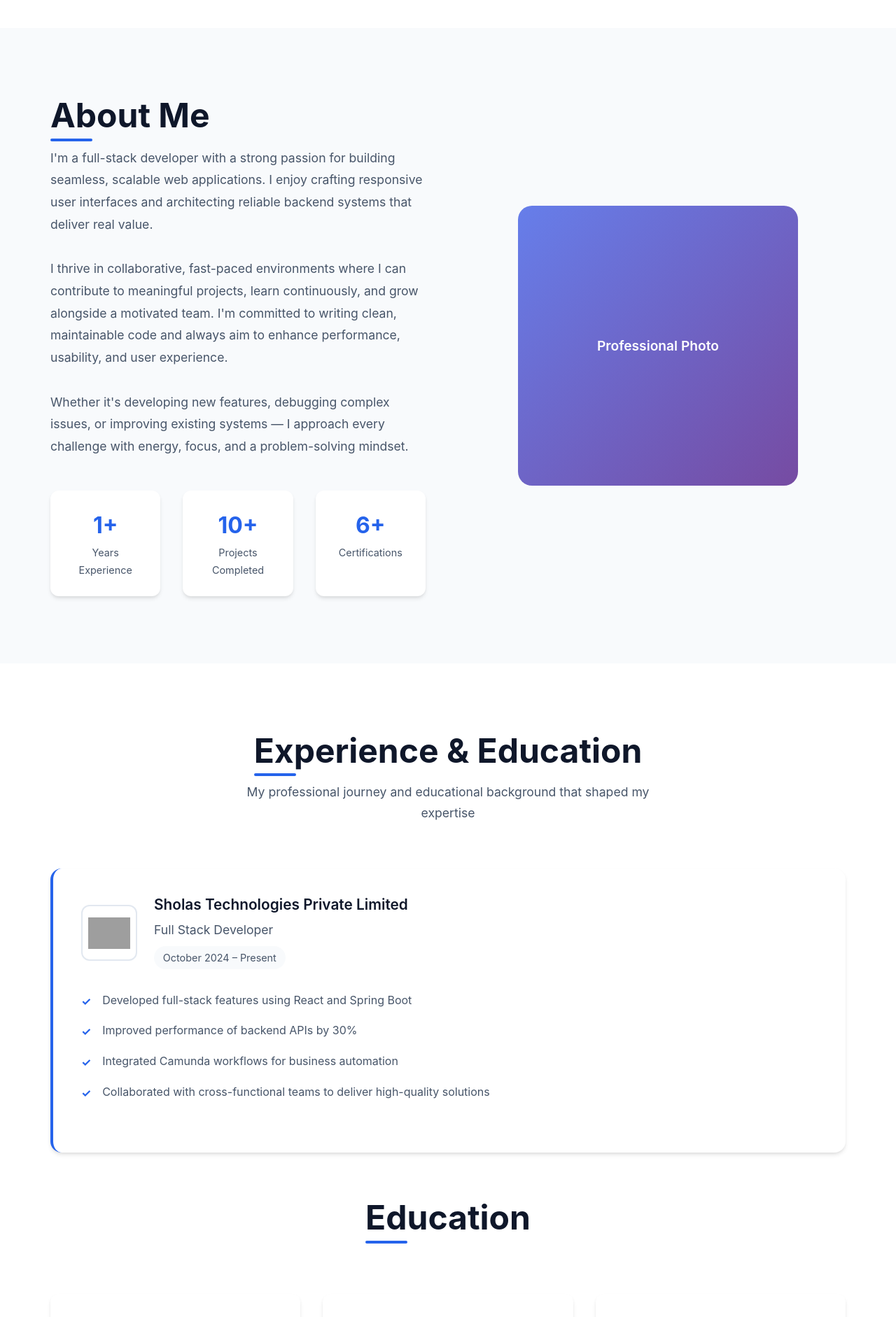
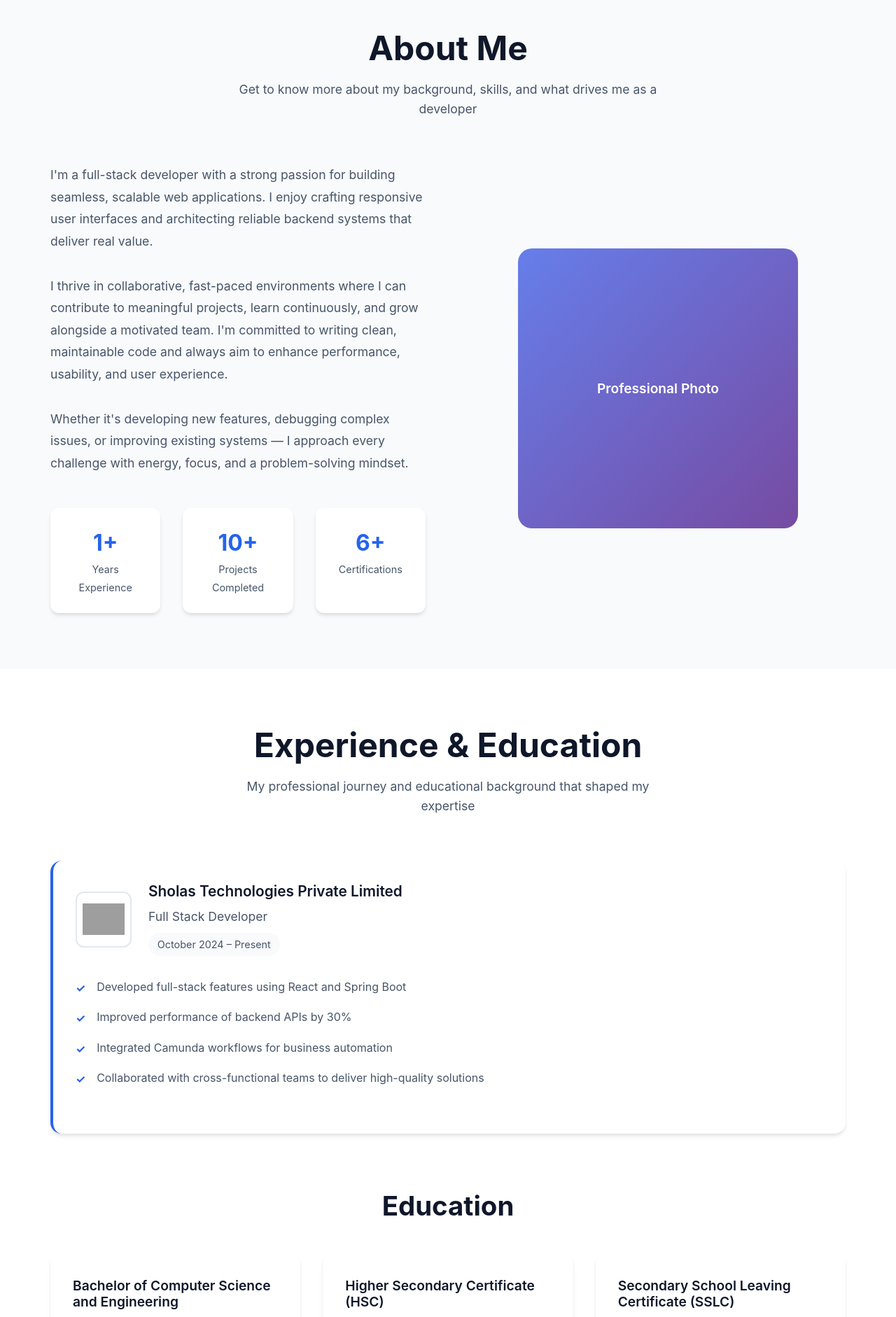
Before and after one commit to Gokul-o12/portfolio, a React (Vite) app: page / in a window 1280 px wide. Shown: the part 840-2722 px from the top of the page at 70% size. Built offline with nearby package versions, Linux system fonts and the light colour scheme; grey boxes are pictures that could not be loaded.

Commit message:
Final Portfolio Polish - Remove Underlines and Perfect Spacing

```diff
--- a/src/App.css
+++ b/src/App.css
@@ -109,30 +109,17 @@ p {
   font-size: clamp(2rem, 4vw, 3rem);
   font-weight: 700;
   color: var(--text-primary);
-  margin-bottom: 1rem;
-  position: relative;
-  display: inline-block;
-}
-
-.section-title::after {
-  content: '';
-  position: absolute;
-  bottom: -8px;
-  left: 0;
-  width: 60px;
-  height: 4px;
-  background: var(--primary-color);
-  border-radius: 2px;
-}
-
-.section-title.center {
-  display: block;
+  margin-bottom: 3rem;
   text-align: center;
 }
 
-.section-title.center::after {
-  left: 50%;
-  transform: translateX(-50%);
+.section-subtitle {
+  font-size: 1.1rem;
+  color: var(--text-secondary);
+  text-align: center;
+  max-width: 600px;
+  margin: -2rem auto 3rem auto;
+  line-height: 1.6;
 }
 
 /* Animations */
--- a/src/components/about/About.css
+++ b/src/components/about/About.css
@@ -1,12 +1,17 @@
 .about {
   background: var(--light-gray);
-  padding: 6rem 0;
+  padding: 5rem 0;
 }
 
 .about-container {
   max-width: 1200px;
   margin: 0 auto;
   padding: 0 2rem;
+}
+
+.about-header {
+  text-align: center;
+  margin-bottom: 4rem;
 }
 
 .about-grid {
@@ -90,6 +95,10 @@
 }
 
 @media (max-width: 768px) {
+  .about {
+    padding: 4rem 0;
+  }
+
   .about-container {
     padding: 0 1rem;
   }
--- a/src/components/about/About.jsx
+++ b/src/components/about/About.jsx
@@ -5,9 +5,15 @@ const About = () => {
   return (
     <section className="about" id="about">
       <div className="about-container">
+        <div className="about-header">
+          <h2 className="section-title">About Me</h2>
+          <p className="section-subtitle">
+            Get to know more about my background, skills, and what drives me as a developer
+          </p>
+        </div>
+
         <div className="about-grid">
           <div className="about-content">
-            <h2 className="section-title">About Me</h2>
             <p className="about-text">
               I'm a full-stack developer with a strong passion for building seamless, scalable web applications.
               I enjoy crafting responsive user interfaces and architecting reliable backend systems that deliver real value.
--- a/src/components/certification/Certification.css
+++ b/src/components/certification/Certification.css
@@ -1,6 +1,6 @@
 .certifications {
   background: var(--light-gray);
-  padding: 6rem 0;
+  padding: 5rem 0;
 }
 
 .certifications-container {
@@ -30,11 +30,11 @@
 .certification-card {
   background: var(--card-background);
   border-radius: 16px;
-  padding: 3rem;
+  padding: 2.5rem;
   box-shadow: var(--shadow);
   text-align: center;
   border: 1px solid var(--border-color);
-  min-height: 500px;
+  height: 550px;
   display: flex;
   flex-direction: column;
   justify-content: space-between;
@@ -42,7 +42,7 @@
 
 .certification-image-container {
   width: 100%;
-  height: 300px;
+  height: 320px;
   display: flex;
   align-items: center;
   justify-content: center;
@@ -121,13 +121,17 @@
 }
 
 @media (max-width: 768px) {
+  .certifications {
+    padding: 4rem 0;
+  }
+
   .certifications-container {
     padding: 0 1rem;
   }
 
   .certification-card {
     padding: 2rem 1.5rem;
-    min-height: 450px;
+    height: 480px;
   }
 
   .certification-image-container {
@@ -142,7 +146,7 @@
 @media (max-width: 480px) {
   .certification-card {
     padding: 1.5rem;
-    min-height: 400px;
+    height: 420px;
   }
 
   .certification-image-container {
--- a/src/components/certification/Certification.jsx
+++ b/src/components/certification/Certification.jsx
@@ -15,7 +15,7 @@ export default function Certification() {
     <section className="certifications" id="certifications">
       <div className="certifications-container">
         <div className="section-header">
-          <h2 className="section-title center">Certifications</h2>
+          <h2 className="section-title">Certifications</h2>
           <p className="section-subtitle">
             Professional certifications that validate my expertise and commitment to continuous learning
           </p>
--- a/src/components/contact/Contact.css
+++ b/src/components/contact/Contact.css
@@ -1,6 +1,6 @@
 .contact {
   background: var(--background);
-  padding: 6rem 0;
+  padding: 5rem 0;
 }
 
 .contact-container {
@@ -24,16 +24,16 @@
 .contact-grid {
   display: grid;
   grid-template-columns: 1fr 1fr;
-  gap: 4rem;
+  gap: 3rem;
   align-items: start;
 }
 
 .contact-form {
   background: var(--card-background);
-  padding: 3rem;
+  padding: 2.5rem;
   border-radius: 16px;
   box-shadow: var(--shadow);
-  min-height: 600px;
+  height: 580px;
   display: flex;
   flex-direction: column;
 }
@@ -95,10 +95,10 @@
 
 .contact-info {
   background: var(--card-background);
-  padding: 3rem;
+  padding: 2.5rem;
   border-radius: 16px;
   box-shadow: var(--shadow);
-  min-height: 600px;
+  height: 580px;
   display: flex;
   flex-direction: column;
 }
@@ -170,6 +170,10 @@
 }
 
 @media (max-width: 768px) {
+  .contact {
+    padding: 4rem 0;
+  }
+
   .contact-container {
     padding: 0 1rem;
   }
@@ -182,7 +186,8 @@
   .contact-form,
   .contact-info {
     padding: 2rem 1.5rem;
-    min-height: auto;
+    height: auto;
+    min-height: 500px;
   }
 
   .social-links {
--- a/src/components/experience/Experience.css
+++ b/src/components/experience/Experience.css
@@ -1,6 +1,6 @@
 .experience {
   background: var(--background);
-  padding: 6rem 0;
+  padding: 5rem 0;
 }
 
 .experience-container {
@@ -29,10 +29,11 @@
 .experience-card {
   background: var(--card-background);
   border-radius: 16px;
-  padding: 2.5rem;
+  padding: 2rem;
   box-shadow: var(--shadow);
   transition: var(--transition);
   border-left: 4px solid var(--primary-color);
+  width: 100%;
 }
 
 .experience-card:hover {
@@ -106,7 +107,19 @@
 }
 
 .education-section {
-  margin-top: 4rem;
+  margin-top: 5rem;
+}
+
+.education-header {
+  text-align: center;
+  margin-bottom: 3rem;
+}
+
+.education-title {
+  font-size: clamp(1.8rem, 3vw, 2.5rem);
+  font-weight: 700;
+  color: var(--text-primary);
+  margin-bottom: 1rem;
 }
 
 .education-grid {
@@ -155,6 +168,10 @@
 }
 
 @media (max-width: 768px) {
+  .experience {
+    padding: 4rem 0;
+  }
+
   .experience-container {
     padding: 0 1rem;
   }
--- a/src/components/experience/Experience.jsx
+++ b/src/components/experience/Experience.jsx
@@ -39,8 +39,8 @@ const Experience = () => {
         </div>
 
         <div className="education-section">
-          <div className="section-header">
-            <h3 className="section-title">Education</h3>
+          <div className="education-header">
+            <h3 className="education-title">Education</h3>
           </div>
 
           <div className="education-grid">
--- a/src/components/home/Home.css
+++ b/src/components/home/Home.css
@@ -1,19 +1,20 @@
 .hero {
-  min-height: 100vh;
+  min-height: calc(100vh - 80px);
   display: flex;
   align-items: center;
-  padding-top: 80px;
+  padding: 2rem 0;
   background: var(--background);
 }
 
 .hero-container {
   display: grid;
   grid-template-columns: 1fr 1fr;
-  gap: 4rem;
+  gap: 3rem;
   align-items: center;
   max-width: 1200px;
   margin: 0 auto;
   padding: 0 2rem;
+  width: 100%;
 }
 
 .hero-content {
@@ -107,9 +108,14 @@
 }
 
 @media (max-width: 768px) {
+  .hero {
+    min-height: calc(100vh - 70px);
+    padding: 1rem 0;
+  }
+
   .hero-container {
     grid-template-columns: 1fr;
-    gap: 3rem;
+    gap: 2rem;
     text-align: center;
     padding: 0 1rem;
   }
--- a/src/components/projects/Projects.css
+++ b/src/components/projects/Projects.css
@@ -1,6 +1,6 @@
 .projects {
   background: var(--light-gray);
-  padding: 6rem 0;
+  padding: 5rem 0;
 }
 
 .projects-container {
@@ -42,12 +42,13 @@
 
 .project-image-container {
   width: 100%;
-  height: 300px;
+  height: 280px;
   overflow: hidden;
   background: var(--light-gray);
   display: flex;
   align-items: center;
   justify-content: center;
+  border-radius: 12px 12px 0 0;
 }
 
 .project-image {
@@ -164,6 +165,10 @@
 }
 
 @media (max-width: 768px) {
+  .projects {
+    padding: 4rem 0;
+  }
+
   .projects-container {
     padding: 0 1rem;
   }
--- a/src/components/projects/Projects.jsx
+++ b/src/components/projects/Projects.jsx
@@ -27,7 +27,7 @@ export default function Projects() {
     <section className="projects" id="projects">
       <div className="projects-container">
         <div className="section-header">
-          <h2 className="section-title center">Featured Projects</h2>
+          <h2 className="section-title">Featured Projects</h2>
           <p className="section-subtitle">
             A showcase of my recent work and the technologies I've used to bring ideas to life
           </p>
--- a/src/components/skills/Skills.css
+++ b/src/components/skills/Skills.css
@@ -1,6 +1,6 @@
 .skills {
   background: var(--background);
-  padding: 6rem 0;
+  padding: 5rem 0;
 }
 
 .skills-container {
@@ -50,18 +50,20 @@
 
 .category-skills {
   display: grid;
-  grid-template-columns: repeat(auto-fit, minmax(100px, 1fr));
-  gap: 2rem;
+  grid-template-columns: repeat(auto-fit, minmax(120px, 1fr));
+  gap: 1.5rem;
 }
 
 .category-skill {
   display: flex;
   flex-direction: column;
   align-items: center;
+  justify-content: center;
   text-align: center;
-  padding: 1rem;
+  padding: 1.5rem 1rem;
   border-radius: 12px;
   transition: var(--transition);
+  min-height: 120px;
 }
 
 .category-skill:hover {
@@ -72,9 +74,10 @@
 .category-skill-icon {
   width: 50px;
   height: 50px;
-  object-fit: contain;
+  object-fit: cover;
   margin-bottom: 1rem;
   transition: var(--transition);
+  border-radius: 8px;
 }
 
 .category-skill:hover .category-skill-icon {
@@ -82,13 +85,18 @@
 }
 
 .category-skill-name {
-  font-size: 0.9rem;
+  font-size: 0.95rem;
   font-weight: 500;
   color: var(--text-secondary);
   text-align: center;
+  line-height: 1.3;
 }
 
 @media (max-width: 768px) {
+  .skills {
+    padding: 4rem 0;
+  }
+
   .skills-container {
     padding: 0 1rem;
   }
@@ -103,8 +111,13 @@
   }
 
   .category-skills {
-    grid-template-columns: repeat(auto-fit, minmax(80px, 1fr));
-    gap: 1.5rem;
+    grid-template-columns: repeat(auto-fit, minmax(100px, 1fr));
+    gap: 1rem;
+  }
+
+  .category-skill {
+    padding: 1rem 0.5rem;
+    min-height: 100px;
   }
 
   .category-skill-icon {
@@ -115,6 +128,16 @@
 
 @media (max-width: 480px) {
   .category-skills {
-    grid-template-columns: repeat(2, 1fr);
+    grid-template-columns: repeat(3, 1fr);
+    gap: 0.8rem;
+  }
+
+  .category-skill-icon {
+    width: 35px;
+    height: 35px;
+  }
+
+  .category-skill-name {
+    font-size: 0.85rem;
   }
 }
```
